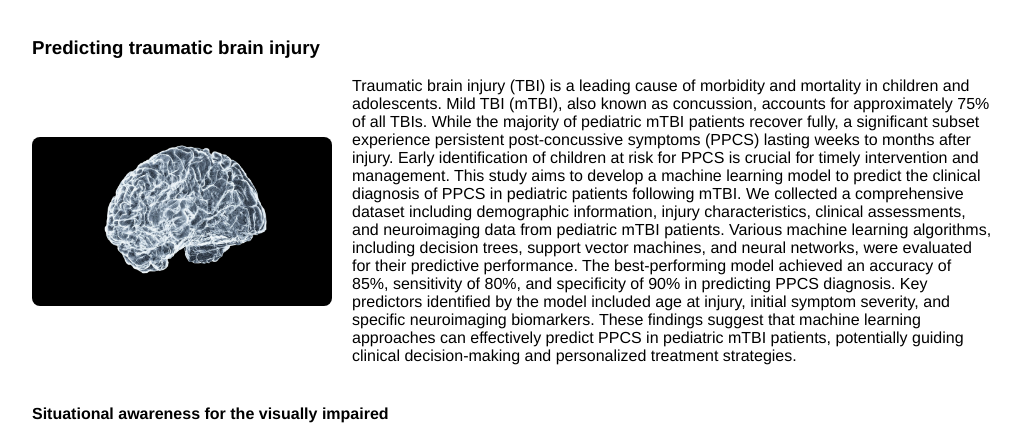
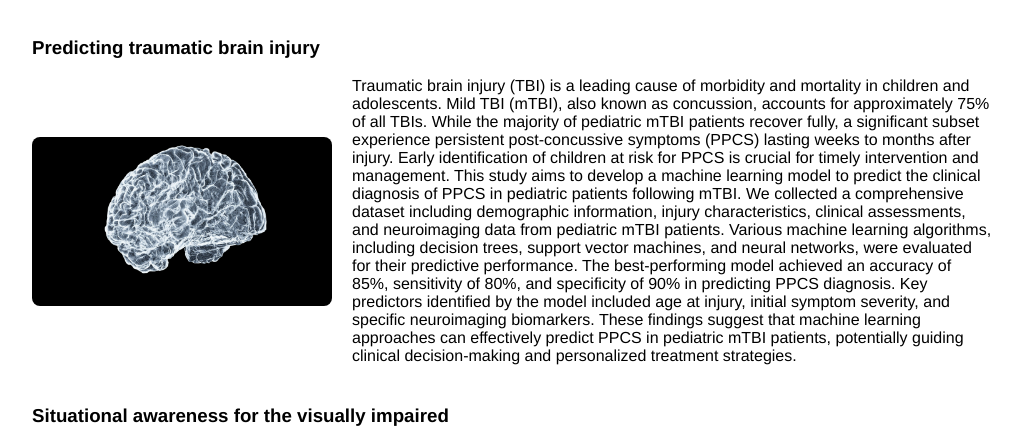
Before and after one commit to adamprinciotta/Wolkowicz-Workspace, a plain HTML site: page projects.html in a window 1280 px wide. Shown: the part 467-909 px from the top of the page, without its empty margins (128-1151 px from the left). Drawn offline with Linux system fonts and the light colour scheme; grey boxes are pictures that could not be loaded.

Commit message:
Minor tweaks

```diff
--- a/projects.html
+++ b/projects.html
@@ -23,12 +23,14 @@
                 <div class="researchItemInfo">Typically, mobile vehicles follow the same paths repeatedly, resulting in a common path bounded with some variance. These paths are often punctuated by branches into other paths based on decision-making in the area around the branch. This work applies a statistical methodology to determine decision-making regions for branching paths. An average path is defined in the proposed algorithm, as well as boundaries representing variances along the path. The boundaries along each branching path intersect near the decision point; these intersections in path variances are used to determine path-branching locations. The resulting analysis provides decision points that are robust to typical path conditions, such as two paths that may not clearly diverge at a specific location. Additionally, the methodology defines decision region radii that encompass statistical memberships of a location relative to the branching paths. To validate the proposed technique, an off-line implementation of the decision-making region algorithm is applied to previously classified wheelchair path subsets. Results show robust detection of decision regions that intuitively agree with user decision-making in real-world path following. For the experimental situation of this study, approximately 70% of path locations were outside of decision regions and thus could be navigated with a significant reduction in user inputs.</div>
                 <img src="./images/wheelchair.jpg" alt="Man in wheelchair crossing the street">
             </div>
+
             <h3>Predicting traumatic brain injury</h3>
             <div class="researchItem">
                 <img src="./images/brain.jpg" alt="Brain Scan Image">
                 <div class="researchItemInfo">Traumatic brain injury (TBI) is a leading cause of morbidity and mortality in children and adolescents. Mild TBI (mTBI), also known as concussion, accounts for approximately 75% of all TBIs. While the majority of pediatric mTBI patients recover fully, a significant subset experience persistent post-concussive symptoms (PPCS) lasting weeks to months after injury. Early identification of children at risk for PPCS is crucial for timely intervention and management. This study aims to develop a machine learning model to predict the clinical diagnosis of PPCS in pediatric patients following mTBI. We collected a comprehensive dataset including demographic information, injury characteristics, clinical assessments, and neuroimaging data from pediatric mTBI patients. Various machine learning algorithms, including decision trees, support vector machines, and neural networks, were evaluated for their predictive performance. The best-performing model achieved an accuracy of 85%, sensitivity of 80%, and specificity of 90% in predicting PPCS diagnosis. Key predictors identified by the model included age at injury, initial symptom severity, and specific neuroimaging biomarkers. These findings suggest that machine learning approaches can effectively predict PPCS in pediatric mTBI patients, potentially guiding clinical decision-making and personalized treatment strategies.</div>
             </div>
-            <h4>Situational awareness for the visually impaired</h4>
+
+            <h3>Situational awareness for the visually impaired</h3>
             <div class="researchItem">
                 <div class="researchItemInfo">This research focuses on developing advanced situational awareness systems for visually impaired individuals, leveraging cutting-edge technologies such as computer vision, sensor fusion, and machine learning. The goal is to create wearable devices that can provide real-time feedback about the surrounding environment, enhancing mobility and safety. The system integrates data from cameras, LiDAR, and ultrasonic sensors to detect obstacles, recognize landmarks, and interpret traffic signals. Machine learning algorithms are employed to analyze the sensory data and generate intuitive audio or haptic feedback for the user. Preliminary trials with visually impaired participants have shown promising results, with users reporting increased confidence and independence in navigating complex environments. Future work will focus on refining the algorithms, improving hardware ergonomics, and conducting larger-scale user studies to validate the effectiveness of the system in diverse real-world scenarios.</div>
                 <img src="./images/visually impared.jpg" alt="Blind man walking towards stairs with a cane">
--- a/styles.css
+++ b/styles.css
@@ -269,9 +269,6 @@ body{
     cursor: pointer;
 }
 
-
-/* research will have 3 divs within each being researchItem, I want to make it so all the information including the image is on the same line and have the order be title, text, image */
-/* the image needs to be smaller to accomadate the size */
 .researchItem{
     display: flex;
     align-items: center;
```
